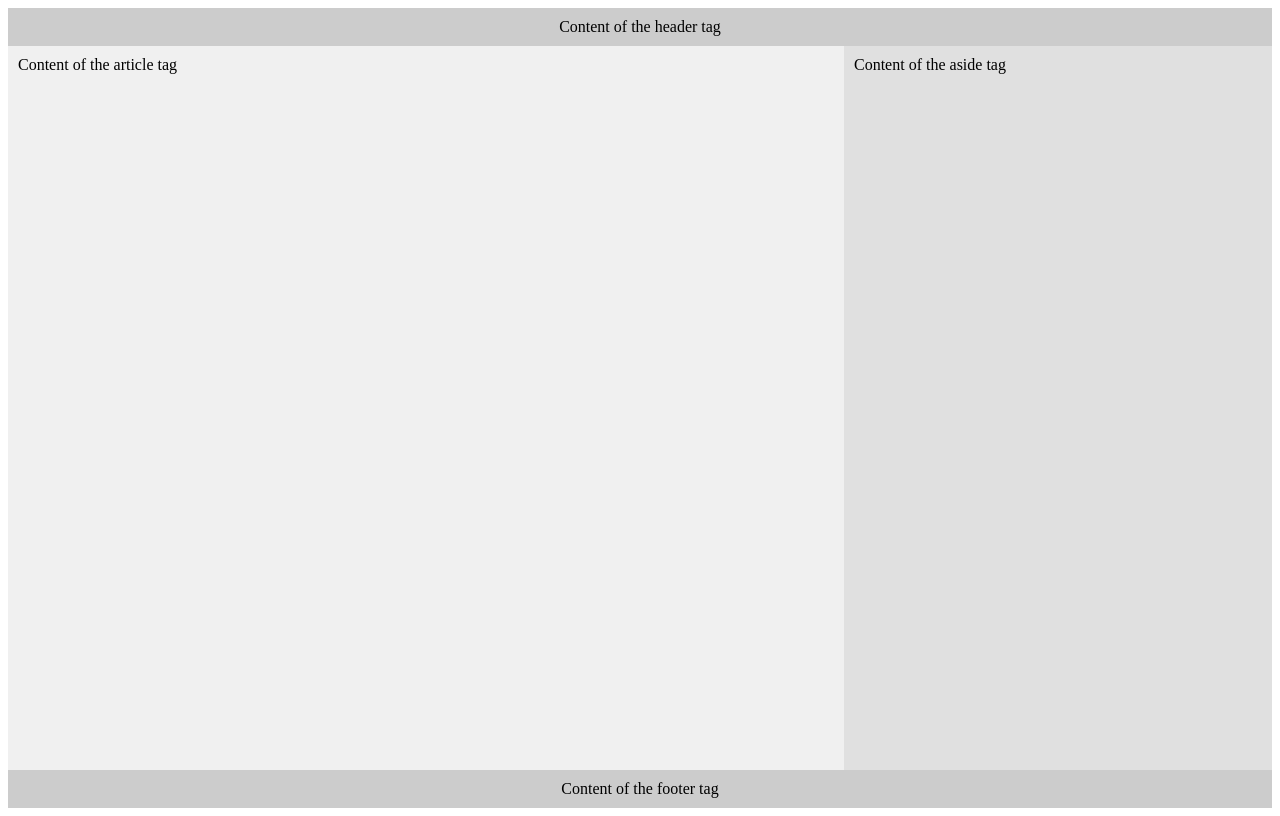
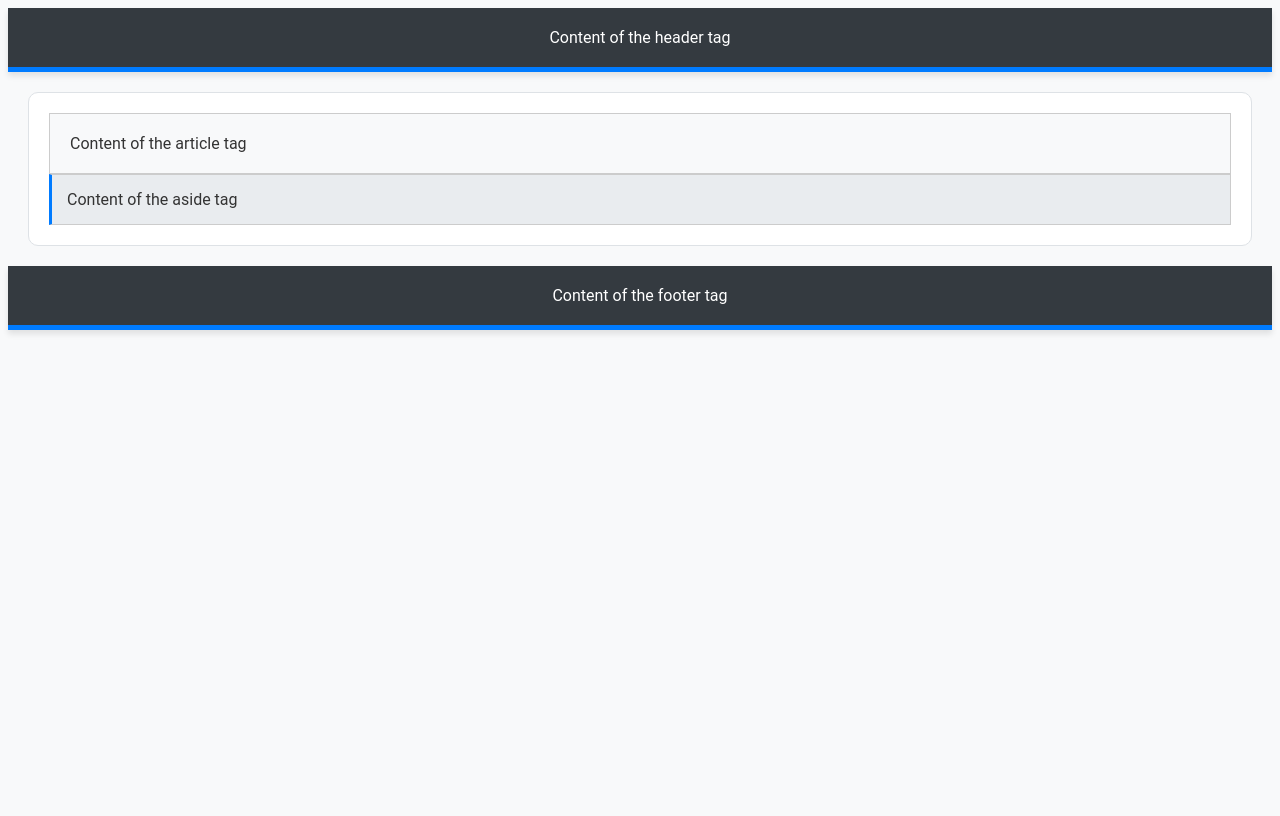
Before and after one commit to tobeanunagba/alx_html_css, a plain HTML site: page css_basic/base.html in a window 1280 px wide. Drawn offline with Linux system fonts and the light colour scheme.

Commit message:
Add files via upload

```diff
--- a/css_basic/styles.css
+++ b/css_basic/styles.css
@@ -1,34 +1,79 @@
 body {
-    display: flex;
-    flex-direction: column;
-    height: 100vh; /* Ensure it takes up the full viewport */
-    overflow-y: scroll;
+  font-family: Arial, sans-serif;
+  background-color: #f8f9fa;
+  color: #333;
 }
 
 header, footer {
-    background-color: #ccc; /* Example styling */
-    padding: 10px;
+  background-color: #343a40;
+  color: white;
+  padding: 20px;
   text-align: center;
 }
 
 main {
-    display: flex;
-    flex-direction: row;
-    flex-grow: 1;
+  background-color: white;
+  border: 1px solid #dee2e6;
+  padding: 20px;
+  margin: 20px;
 }
 
 article {
-    flex: 2;
-    background-color: #f0f0f0; /* Example styling */
-    padding: 10px;
+  background-color: #f8f9fa;
+  border: 1px solid #ccc;
+  padding: 20px;
 }
 
 aside {
-    flex: 1;
-    background-color: #e0e0e0; /* Example styling */
-    padding: 10px;
+  background-color: #e9ecef;
+  padding: 15px;
+  border: 1px solid #ccc;
 }
 
-  footer {
-    background-color: #ccc;
+.logo {
+  font-size: 30px;
+  font-weight: bold;
+  margin-right: 10px;
 }
+
+header, footer {
+  border-bottom: 5px solid #007bff; /* Adding borders for header and footer */
+  box-shadow: 0 4px 6px rgba(0, 0, 0, 0.1); /* Adding shadows */
+}
+
+main {
+  border-radius: 10px; /* Rounded corners for the main content */
+}
+
+aside {
+  border-left: 3px solid #007bff;
+}
+
+article {
+  display: flex;
+  justify-content: space-between;
+}
+
+.content-section {
+  flex: 1;
+  margin: 10px;
+}
+
+.content-section img {
+  width: 100%;
+  border-radius: 5px;
+}
+
+@import url('https://fonts.googleapis.com/css2?family=Roboto:wght@400;700&display=swap');
+
+body {
+    font-family: 'Roboto', sans-serif;
+}
+
+h1, h2 {
+    font-weight: 700;
+}
+
+p {
+    line-height: 1.6;
+}
```
Also changed, not shown: css_basic/index.html (added, +46 -0 lines). Lines whose indentation alone changed are shown as unchanged.
